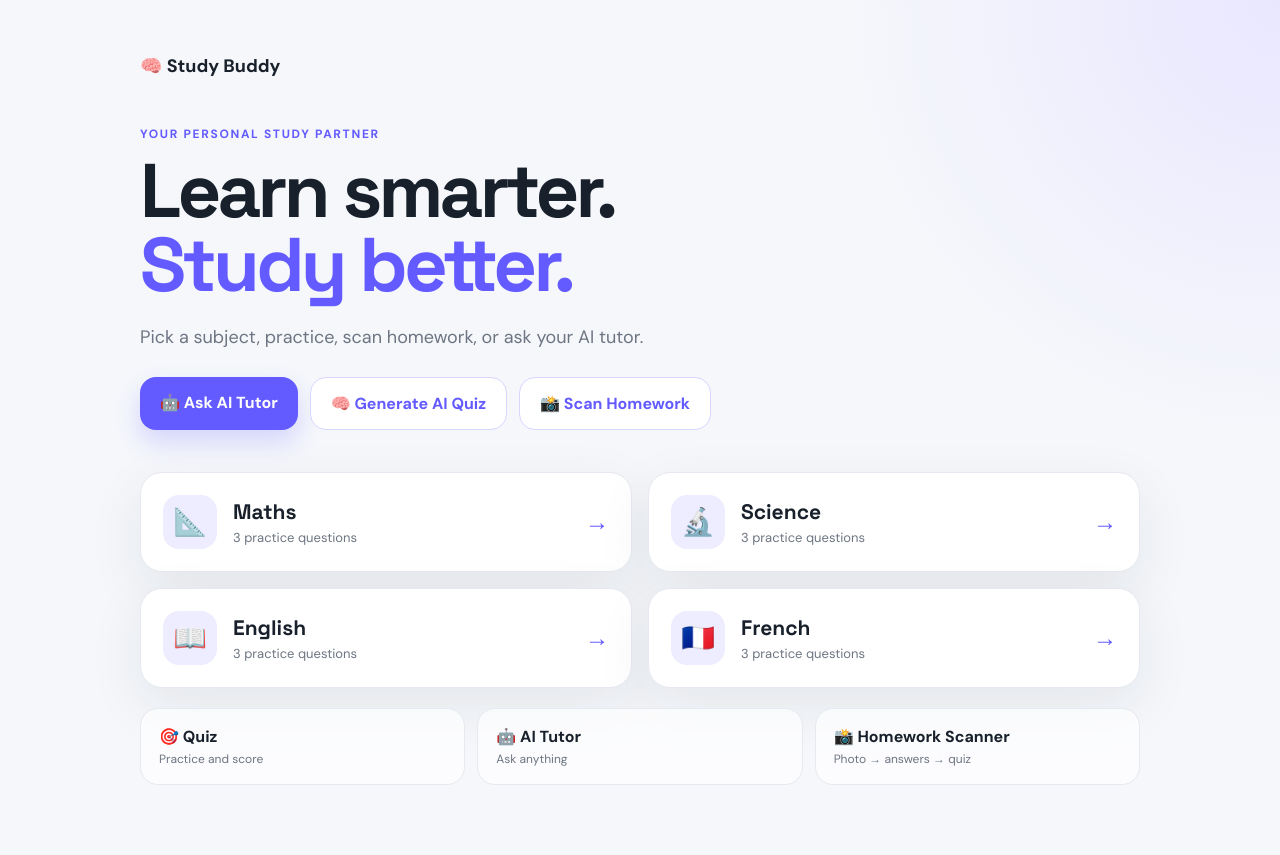
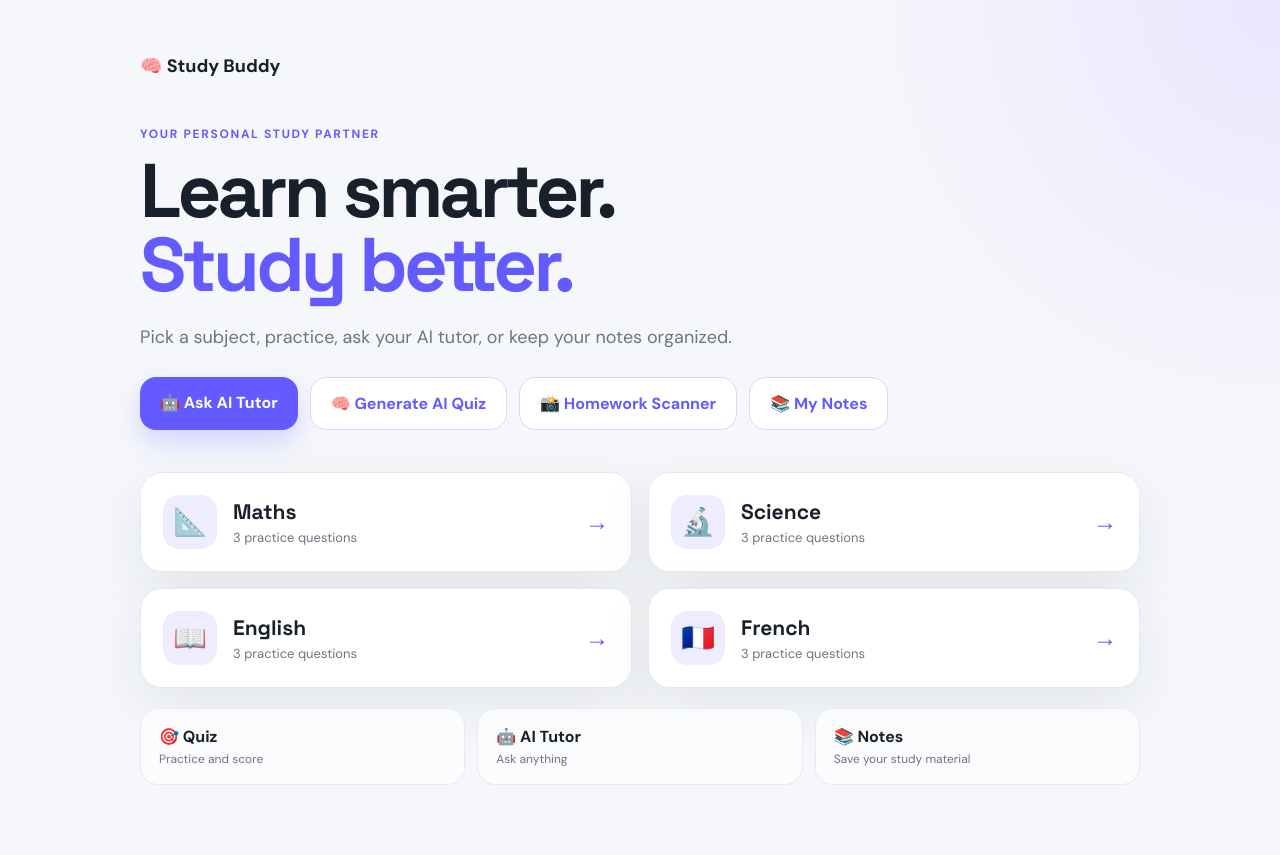
Before and after one commit to chakrabortysambit39-code/study-buddy, a Flask app: page / in a window 1280 px wide. Run offline with Flask 3, Linux system fonts and the light colour scheme.

Commit message:
Add notes and homework shortcuts to home

```diff
--- a/templates/index.html
+++ b/templates/index.html
@@ -12,11 +12,12 @@
             <div class="brand">🧠 Study Buddy</div>
             <p class="eyebrow">YOUR PERSONAL STUDY PARTNER</p>
             <h1>Learn smarter.<br><span>Study better.</span></h1>
-            <p class="subtitle">Pick a subject, practice, scan homework, or ask your AI tutor.</p>
+            <p class="subtitle">Pick a subject, practice, ask your AI tutor, or keep your notes organized.</p>
             <div class="hero-actions">
                 <a class="primary-button inline-button" href="{{ url_for('ai_tutor') }}">🤖 Ask AI Tutor</a>
                 <a class="secondary-button" href="{{ url_for('generate_quiz') }}">🧠 Generate AI Quiz</a>
-                <a class="secondary-button" href="{{ url_for('homework') }}">📸 Scan Homework</a>
+                <a class="secondary-button" href="{{ url_for('homework') }}">📸 Homework Scanner</a>
+                <a class="secondary-button" href="{{ url_for('notes') }}">📚 My Notes</a>
             </div>
         </section>
 
@@ -36,7 +37,7 @@
         <section class="feature-strip">
             <div><strong>🎯 Quiz</strong><span>Practice and score</span></div>
             <div><strong>🤖 AI Tutor</strong><span>Ask anything</span></div>
-            <div><strong>📸 Homework Scanner</strong><span>Photo → answers → quiz</span></div>
+            <div><strong>📚 Notes</strong><span>Save your study material</span></div>
         </section>
     </main>
 </body>
```
